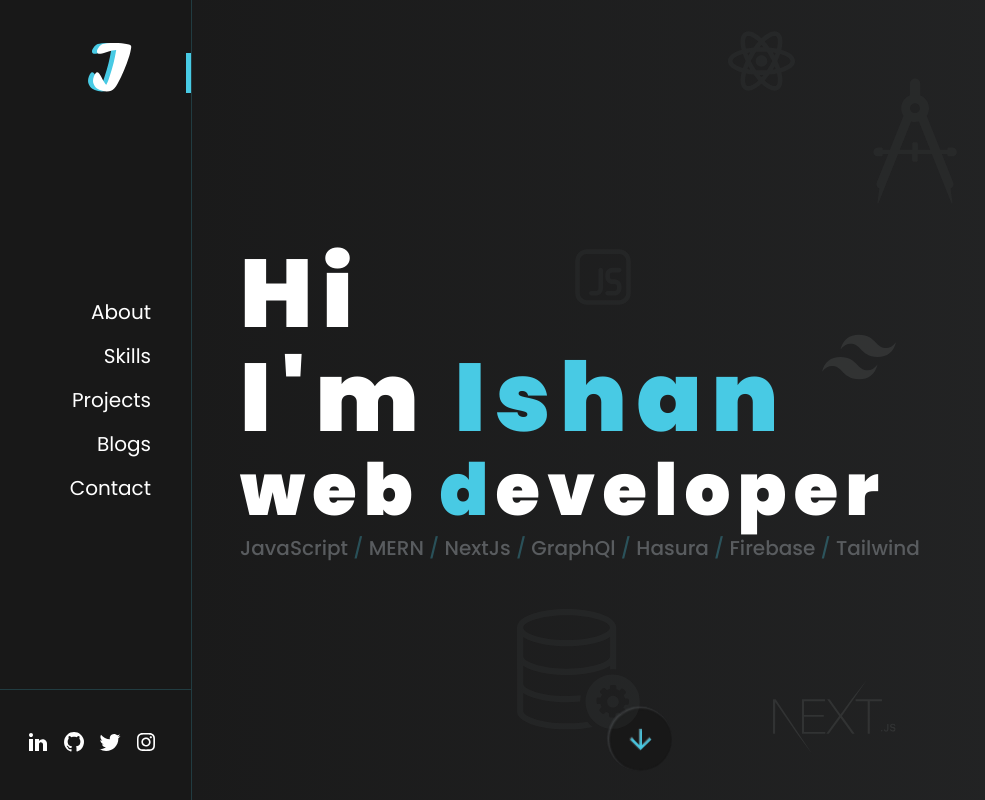
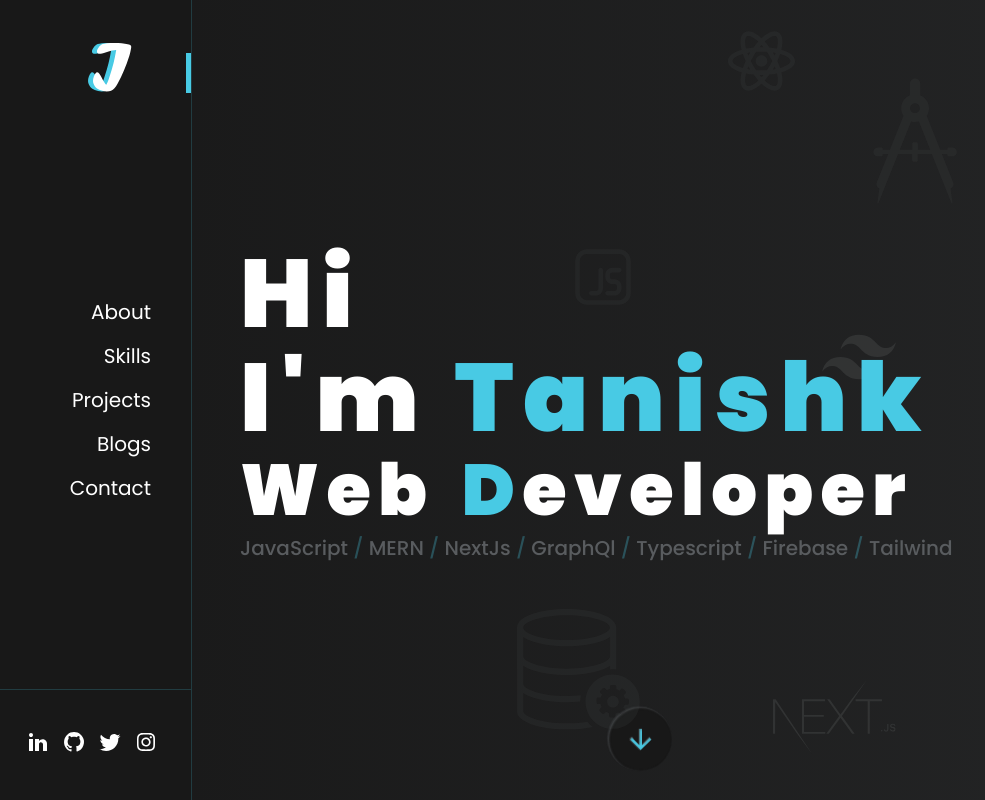
Before and after one commit to tanishkkkk/portfolio-1, a Next.js app: page / in a window 1280 px wide. Shown: the whole page, without its empty margins (0-985 px from the left). Built offline with nearby package versions, Linux system fonts and the light colour scheme.

Commit message:
fix: home

```diff
--- a/components/Home/Home.js
+++ b/components/Home/Home.js
@@ -1,26 +1,45 @@
-import React, { useState } from 'react'
-import Arrow from '../../Images/Arrow.svg'
-import Image from 'next/image'
-import { useRoute } from '../../Context'
+import React, { useState } from "react";
+import Arrow from "../../Images/Arrow.svg";
+import Image from "next/image";
+import { useRoute } from "../../Context";
 export const Home = () => {
-    const [slide, setSlide] = useState('')
-    const { setRoute } = useRoute()
+  const [slide, setSlide] = useState("");
+  const { setRoute } = useRoute();
   function changePage() {
     setTimeout(() => {
-            setRoute('about')
-        }, 150)
-        setSlide('slideUp')
+      setRoute("about");
+    }, 150);
+    setSlide("slideUp");
   }
   return (
     <>
-            <div className={`${slide} index-high h-full pl-10 flex items-start  flex-col justify-center text-white-50 font-poppins font-black text-5xl md:pl-60 md:text-8xl`}>
-                <h1 className="index-high tracking-widest pt-2"><span className="text-aqua-600" ></span>Hi</h1>
-                <h1 className="index-high tracking-widest pt-2">I&apos;m <span className="text-aqua-600">Ishan</span></h1>
-                <h1 className="index-high tracking-widest text-3xl md:text-7xl pt-2">web <span className="text-aqua-600">d</span>eveloper</h1>
-                <h3 className="index-high font-medium text-sm md:text-xl  text-gray-850 pt-2">JavaScript <span className="text-aqua-450">/</span> MERN <span className="text-aqua-450">/</span> NextJs <span className="text-aqua-450">/</span> GraphQl <span className="text-aqua-450">/</span> Hasura <span className="text-aqua-450">/</span> Firebase <span className="text-aqua-450">/</span> Tailwind </h3>
-                <button onClick={changePage} className={`bounce w-16 h-16 btn-emboss absolute bottom-4 right-0 left-0 m-auto bg-gray-950 rounded-full p-3 flex items-center justify-center`}><Image src={Arrow} /></button>
+      <div
+        className={`${slide} index-high h-full pl-10 flex items-start  flex-col justify-center text-white-50 font-poppins font-black text-5xl md:pl-60 md:text-8xl`}
+      >
+        <h1 className="index-high tracking-widest pt-2">
+          <span className="text-aqua-600"></span>Hi
+        </h1>
+        <h1 className="index-high tracking-widest pt-2">
+          I&apos;m <span className="text-aqua-600">Tanishk</span>
+        </h1>
+        <h1 className="index-high tracking-widest text-3xl md:text-7xl pt-2">
+          Web <span className="text-aqua-600 ml-2">D</span>eveloper
+        </h1>
+        <h3 className="index-high font-medium text-sm md:text-xl  text-gray-850 pt-2">
+          JavaScript <span className="text-aqua-450">/</span> MERN{" "}
+          <span className="text-aqua-450">/</span> NextJs{" "}
+          <span className="text-aqua-450">/</span> GraphQl{" "}
+          <span className="text-aqua-450">/</span> Typescript{" "}
+          <span className="text-aqua-450">/</span> Firebase{" "}
+          <span className="text-aqua-450">/</span> Tailwind{" "}
+        </h3>
+        <button
+          onClick={changePage}
+          className={`bounce w-16 h-16 btn-emboss absolute bottom-4 right-0 left-0 m-auto bg-gray-950 rounded-full p-3 flex items-center justify-center`}
+        >
+          <Image src={Arrow} alt="down-arrow" />
+        </button>
       </div>
-
     </>
-    )
-}
+  );
+};
--- a/pages/index.js
+++ b/pages/index.js
@@ -1,29 +1,39 @@
-import React from 'react'
-import { Layout, Home, About, Projects, Blogs, Contact, Skills } from '../components'
-import { useRoute } from '../Context'
-import Head from 'next/head'
+import React from "react";
+import {
+  Layout,
+  Home,
+  About,
+  Projects,
+  Blogs,
+  Contact,
+  Skills,
+} from "../components";
+import { useRoute } from "../Context";
+import Head from "next/head";
 
 const Portfolio = () => {
-    const { route } = useRoute()
+  const { route } = useRoute();
   return (
-        <Layout >
+    <Layout>
       <Head>
-                <title>Ishan Jirety</title>
-                <meta name="description" content="Hi, I am a Frontend Developer. I have been working on the MERN stack for about 6 months in this span I have developed multiple projects which helped me to enhance my skills." />
+        <title>Tanishk Sharma</title>
+        <meta
+          name="description"
+          content="Hi, I am a Frontend Developer. I have been working on the MERN stack for about 6 months in this span I have developed multiple projects which helped me to enhance my skills."
+        />
         <meta property="og:title" content="Ishan Jirety portfolio website" />
         <meta property="og:url" content="https://ishanjirety.vercel.app" />
         <meta property="og:type" content="website" />
       </Head>
       <div className="bg-100 w-full h-screen overflow-hidden p-0 m-0">
-
-                {route === 'home' && <Home />}
-                {route === 'about' && <About />}
-                {route === 'skills' && <Skills />}
-                {route === 'projects' && <Projects />}
-                {route === 'blogs' && <Blogs />}
-                {route === 'contact' && <Contact />}
+        {route === "home" && <Home />}
+        {route === "about" && <About />}
+        {route === "skills" && <Skills />}
+        {route === "projects" && <Projects />}
+        {route === "blogs" && <Blogs />}
+        {route === "contact" && <Contact />}
       </div>
     </Layout>
-    )
-}
-export default Portfolio
+  );
+};
+export default Portfolio;
```
Also changed, not shown: 1 other file (tests, documents, lock files or other folders). Lines whose indentation alone changed are shown as unchanged.
